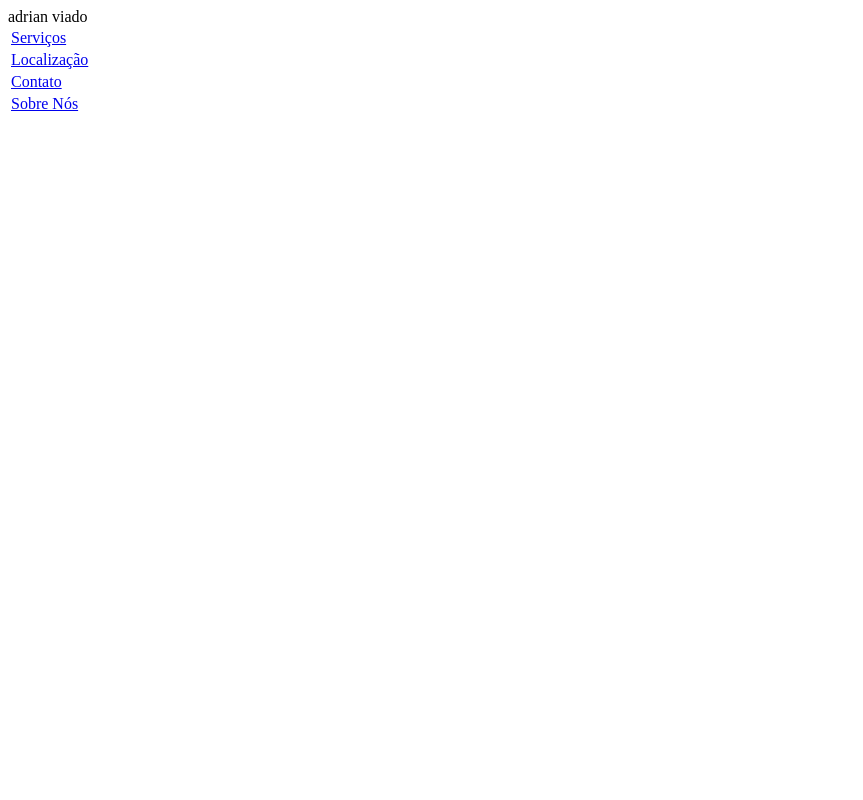
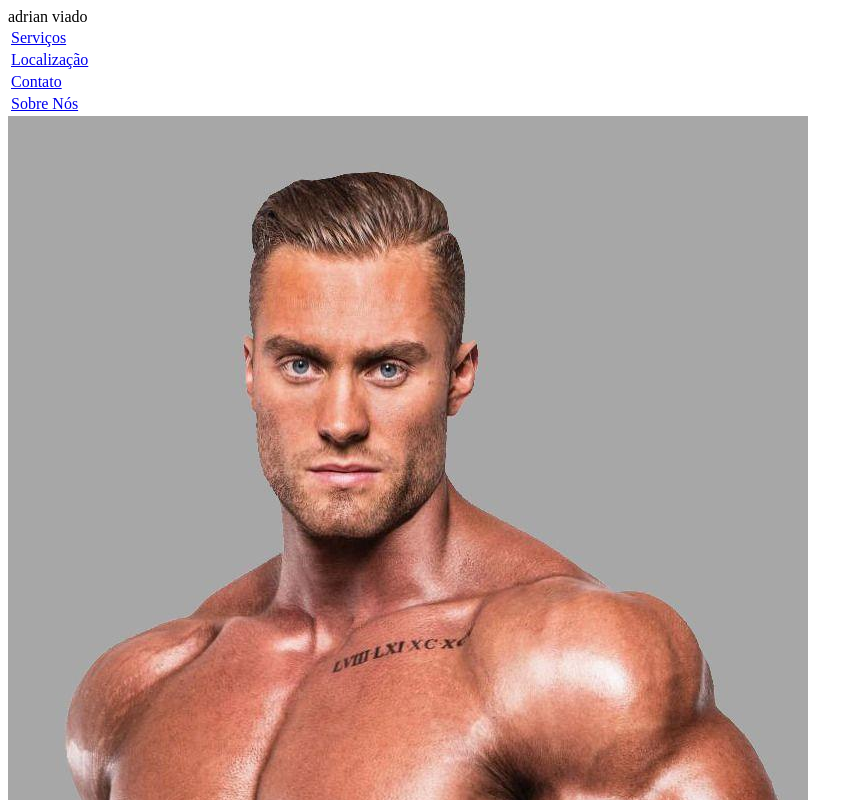
Before and after one commit to gostoso698/adrianviado, a plain HTML site: page index.html in a window 1280 px wide. Shown: the top 800 px of the page, without its empty margins (0-863 px from the left). Drawn offline with Linux system fonts and the light colour scheme.

Commit message:
Update index.html

```diff
--- a/index.html
+++ b/index.html
@@ -22,4 +22,6 @@ adrian viado
       </td>
     </tr>
   </table>
+  <img src="cbum.jpg">
+
     </html>
```
